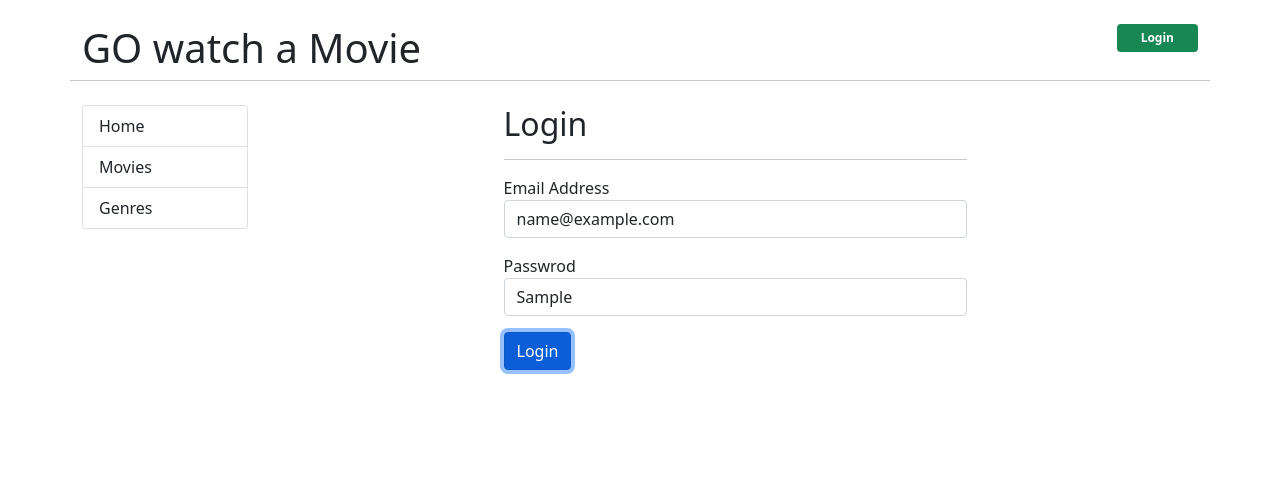
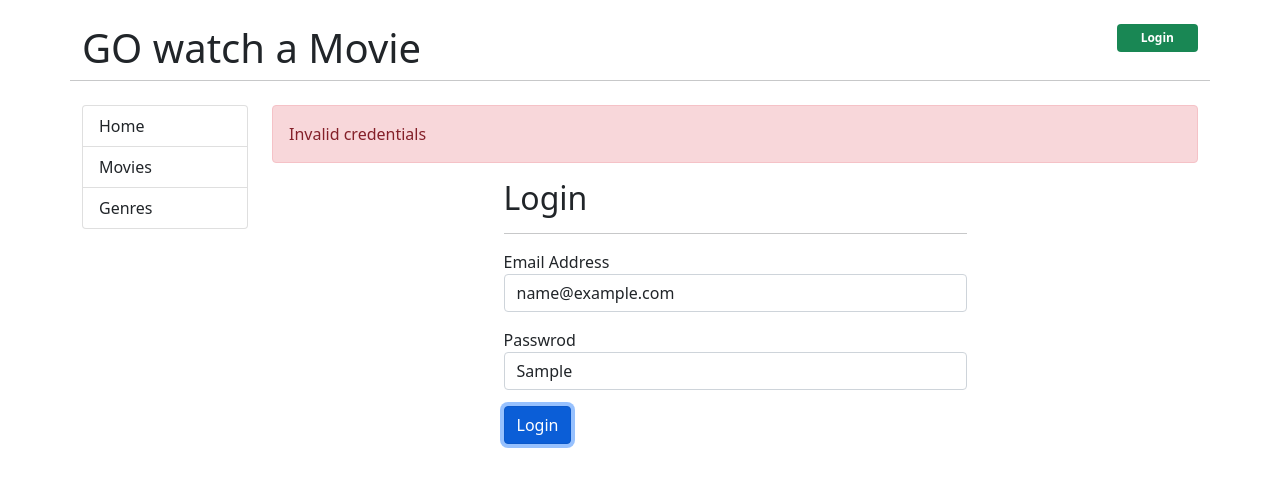
Before and after one commit to sanket9162/react-golang-movies, a React (Vite) app in the folder go-movies-front-end/: page /login in a window 1280 px wide. Both pictures are taken after typing "name@example.com", "Sample" into the empty fields and a click on the input "Login". Shown: the top 486 px of the page. Built offline with nearby package versions, Linux system fonts and the light colour scheme.

Commit message:
login alert message

```diff
--- a/go-movies-front-end/src/App.jsx
+++ b/go-movies-front-end/src/App.jsx
@@ -1,7 +1,10 @@
 import { useState } from "react"
 import { Link, Outlet } from "react-router-dom"
+import Alert from "./components/Alert"
 function App() {
   const [jwtToken, setJwtToken] = useState("")
+  const [alertMessage, setAlertMessage] = useState("")
+  const [alertClassName, setAlertClassName] = useState("d-none")
 
 
   return (
@@ -37,8 +40,10 @@
             </nav>
           </div>
           <div className="col-md-10">
+            <Alert
+            message={alertMessage} className={alertClassName}/>
           <Outlet context={{
-            jwtToken, setJwtToken,
+            jwtToken, setJwtToken,setAlertMessage, setAlertClassName,
           }}/>
           </div>
         </div>
--- /dev/null
+++ b/go-movies-front-end/src/components/Alert.jsx
@@ -0,0 +1,9 @@
+const Alert = (props) =>{
+    return (
+        <div className={"alert " + props.className} role="alert">
+            {props.message}
+        </div>
+    )
+}
+
+export default Alert
--- a/go-movies-front-end/src/components/Login.jsx
+++ b/go-movies-front-end/src/components/Login.jsx
@@ -1,12 +1,15 @@
 import { useState } from "react"
 import Input from "./from/input"
-import { useOutletContext } from "react-router-dom"
+import { useNavigate, useOutletContext } from "react-router-dom"
 
 const Login = () => {
     const [email, setEmail] = useState("")
     const [password, setPassword] = useState("")
 
     const {setJwtToken} = useOutletContext()
+    const {setAlertClassName} = useOutletContext()
+    const {setAlertMessage} = useOutletContext()
+    const navigate = useNavigate()
 
     const handleSubmit = (event) => {
         event.preventDefault();
@@ -14,6 +17,12 @@
 
         if (email === "admin@sanket.com"){
             setJwtToken("abc")
+            setAlertClassName("d-none")
+            setAlertMessage("")
+            navigate("/")
+        }else{
+            setAlertClassName("alert-danger")
+            setAlertMessage("Invalid credentials")
         }
     }
 
```
